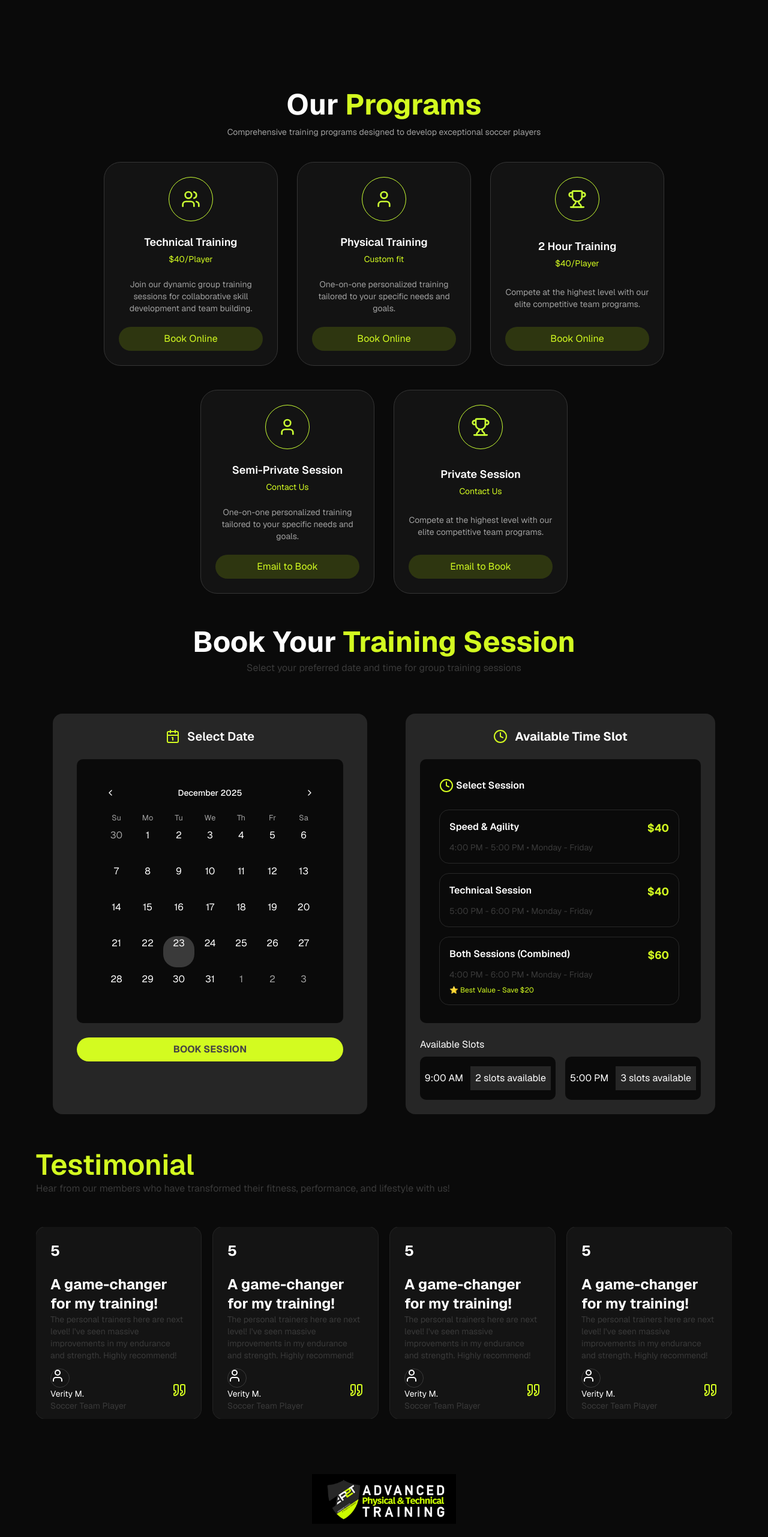
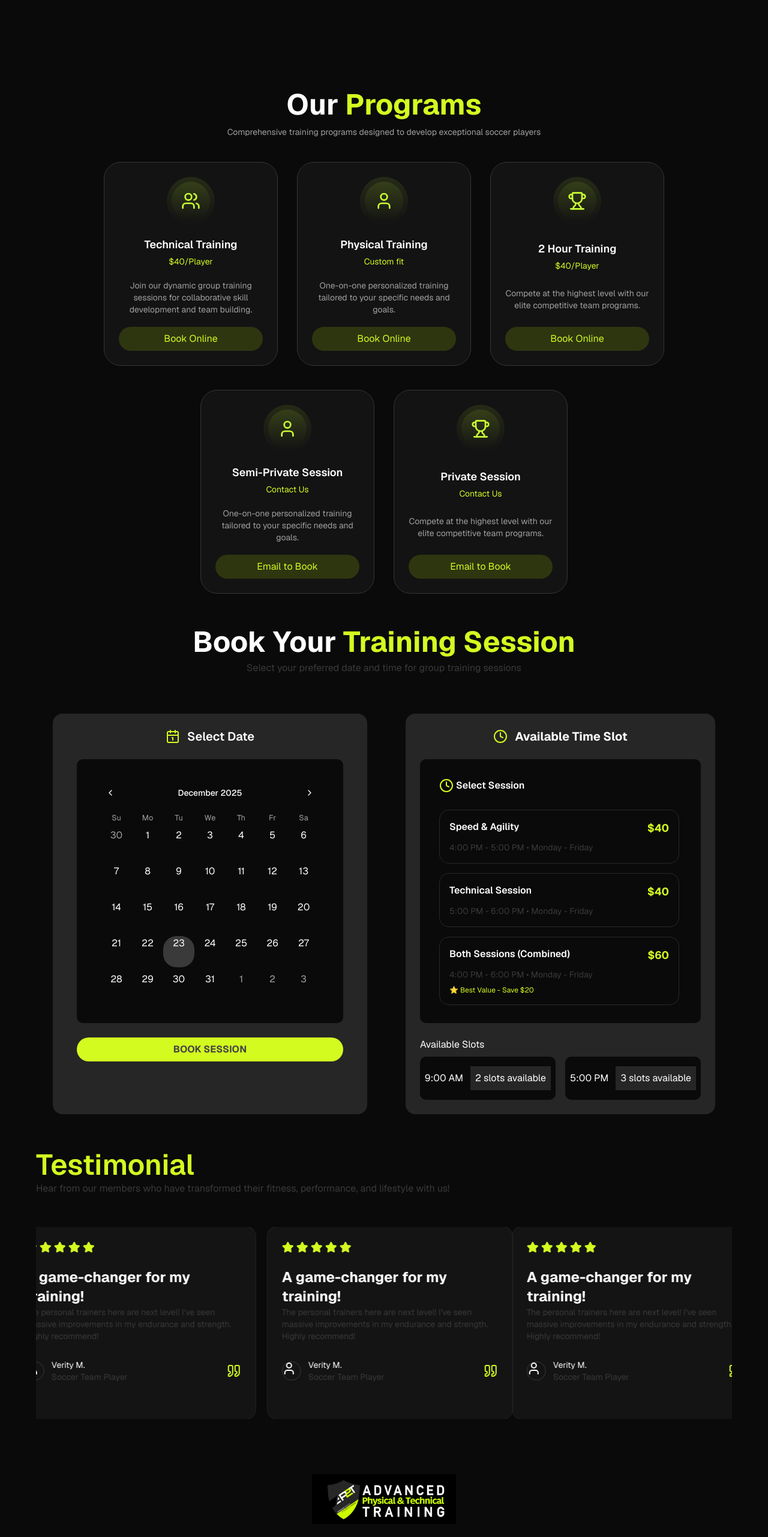
Before and after one commit to ubaid1840/ap2t, a Next.js app: page / in a window 1280 px wide. Shown: the part 1797-4360 px from the top of the page at 60% size. Built offline with nearby package versions, Linux system fonts and the light colour scheme.

Commit message:
reviewSlider fixed

```diff
--- a/app/page.tsx
+++ b/app/page.tsx
@@ -8,6 +8,7 @@ import { LogosSlider } from "@/components/logoslider";
 import { Calendar } from "@/components/ui/calendar";
 import { Card,CardHeader,CardContent,CardFooter } from "@/components/ui/card";
 import { ReviewSlider } from "@/components/reviewslider";
+import GradientIcon from "@/components/icon-container";
 export default function LandingPage() {
   const OPTIONS: EmblaOptionsType = { loop: true };
   const SLIDE_COUNT = 5;
@@ -142,13 +143,9 @@ export default function LandingPage() {
                 flex flex-col items-center justify-between
                 p-6 text-center bg-[#131313]"
           >
-            <div
-              className="relative h-18.5 w-18.5 rounded-full
-                border border-[#CAFF33]
-                flex items-center justify-center overflow-hidden"
-            >
+            <GradientIcon>
               <Users className="text-[#CAFF33] size-8 relative z-10" />
-            </div>
+            </GradientIcon>
 
             <div className="space-y-1">
               <h1 className="text-lg font-semibold">Technical Training</h1>
@@ -170,13 +167,10 @@ export default function LandingPage() {
                 flex flex-col items-center justify-between
                 p-6 text-center bg-[#131313]"
           >
-            <div
-              className="relative h-18.5 w-18.5 rounded-full
-                border border-[#CAFF33]
-                flex items-center justify-center overflow-hidden"
-            >
-              <User className="text-[#CAFF33] size-8 relative z-10" />
-            </div>
+
+              <GradientIcon><User className="text-[#CAFF33] size-8 relative z-10" /></GradientIcon>
+
+
 
             <div className="space-y-1">
               <h1 className="text-lg font-semibold">Physical Training</h1>
@@ -198,13 +192,7 @@ export default function LandingPage() {
                 flex flex-col items-center justify-between
                 p-6 text-center bg-[#131313]"
           >
-            <div
-              className="relative h-18.5 w-18.5 rounded-full
-                border border-[#CAFF33]
-                flex items-center justify-center overflow-hidden"
-            >
-              <Trophy className="text-[#CAFF33] size-8 relative z-10" />
-            </div>
+            <GradientIcon> <Trophy className="text-[#CAFF33] size-8 relative z-10" /></GradientIcon>
 
             <div className="space-y-1">
               <h1 className="text-lg font-semibold">2 Hour Training</h1>
@@ -229,13 +217,9 @@ export default function LandingPage() {
                 flex flex-col items-center justify-between
                 p-6 text-center bg-[#131313]"
           >
-            <div
-              className="relative h-18.5 w-18.5 rounded-full
-                border border-[#CAFF33]
-                flex items-center justify-center overflow-hidden"
-            >
-              <User className="text-[#CAFF33] size-8 relative z-10" />
-            </div>
+              <GradientIcon><User className="text-[#CAFF33] size-8 relative z-10" /></GradientIcon>
+
+
 
             <div className="space-y-1">
               <h1 className="text-lg font-semibold">Semi-Private Session</h1>
@@ -257,13 +241,7 @@ export default function LandingPage() {
                 flex flex-col items-center justify-between
                 p-6 text-center bg-[#131313]"
           >
-            <div
-              className="relative h-18.5 w-18.5 rounded-full
-                border border-[#CAFF33]
-                flex items-center justify-center overflow-hidden"
-            >
-              <Trophy className="text-[#CAFF33] size-8 relative z-10" />
-            </div>
+            <GradientIcon><Trophy className="text-[#CAFF33] size-8 relative z-10" /></GradientIcon>
 
             <div className="space-y-1">
               <h1 className="text-lg font-semibold">Private Session</h1>
--- a/components/reviewslider.tsx
+++ b/components/reviewslider.tsx
@@ -1,90 +1,107 @@
-import useEmblaCarousel from 'embla-carousel-react'
-import Autoplay from 'embla-carousel-autoplay'
-import { Card, CardContent, CardFooter, CardHeader } from './ui/card'
-import { Quote, User } from 'lucide-react'
-import { Avatar, AvatarImage } from './ui/avatar'
+import useEmblaCarousel from "embla-carousel-react";
+import Autoplay from "embla-carousel-autoplay";
+import { Card, CardContent, CardFooter, CardHeader } from "./ui/card";
+import { Quote, User } from "lucide-react";
+import { Avatar, AvatarImage } from "./ui/avatar";
+import { Star } from "lucide-react";
 
 const reviews = [
-{star:5,
-    title:"A game-changer for my training!",
-    description:"The personal trainers here are next level! I've seen massive improvements in my endurance and strength. Highly recommend!",
-    person:{
-        profile:<User/>,
-        name:"Verity M.",
-        details:"Soccer Team Player"
-    }
+  {
+    star: 5,
+    title: "A game-changer for my training!",
+    description:
+      "The personal trainers here are next level! I've seen massive improvements in my endurance and strength. Highly recommend!",
+    person: {
+      profile: <User />,
+      name: "Verity M.",
+      details: "Soccer Team Player",
+    },
   },
 
-{star:5,
-    title:"A game-changer for my training!",
-    description:"The personal trainers here are next level! I've seen massive improvements in my endurance and strength. Highly recommend!",
-    person:{
-        profile:<User/>,
-        name:"Verity M.",
-        details:"Soccer Team Player"
-    }
+  {
+    star: 5,
+    title: "A game-changer for my training!",
+    description:
+      "The personal trainers here are next level! I've seen massive improvements in my endurance and strength. Highly recommend!",
+    person: {
+      profile: <User />,
+      name: "Verity M.",
+      details: "Soccer Team Player",
     },
-{star:5,
-    title:"A game-changer for my training!",
-    description:"The personal trainers here are next level! I've seen massive improvements in my endurance and strength. Highly recommend!",
-    person:{
-        profile:<User/>,
-        name:"Verity M.",
-        details:"Soccer Team Player"
-    }
   },
-{star:5,
-    title:"A game-changer for my training!",
-    description:"The personal trainers here are next level! I've seen massive improvements in my endurance and strength. Highly recommend!",
-    person:{
-        profile:<User/>,
-        name:"Verity M.",
-        details:"Soccer Team Player"
-    }
-}
-
-]
+  {
+    star: 5,
+    title: "A game-changer for my training!",
+    description:
+      "The personal trainers here are next level! I've seen massive improvements in my endurance and strength. Highly recommend!",
+    person: {
+      profile: <User />,
+      name: "Verity M.",
+      details: "Soccer Team Player",
+    },
+  },
+  {
+    star: 5,
+    title: "A game-changer for my training!",
+    description:
+      "The personal trainers here are next level! I've seen massive improvements in my endurance and strength. Highly recommend!",
+    person: {
+      profile: <User />,
+      name: "Verity M.",
+      details: "Soccer Team Player",
+    },
+  },
+];
 
 export function ReviewSlider() {
-  const [emblaRef] = useEmblaCarousel(
-    { loop: true },
-    [Autoplay({ delay: 2000, stopOnInteraction: false })]
-  )
+  const [emblaRef] = useEmblaCarousel({ loop: true }, [
+    Autoplay({ delay: 2000, stopOnInteraction: false }),
+  ]);
 
   return (
     <div className="overflow-hidden w-full mt-4" ref={emblaRef}>
+      {/* Embla container */}
       <div className="flex gap-5">
         {reviews.map((review, i) => (
-            <Card key={i} className='bg-[#141414] rounded-2xl w-102 h-80'>
+          // 👇 THIS IS THE KEY FIX
+          <div key={i} className="flex-[0_0_auto]">
+            <Card className="bg-[#141414] rounded-2xl w-[408px] h-80">
               <CardHeader>
-                    <div className='font-bold text-2xl'>{review.star}</div>
+                <div className="flex gap-1">
+                  {Array.from({ length: review.star }).map((_, i) => (
+                    <Star
+                      key={i}
+                      className="w-5 h-5 fill-primary text-primary"
+                    />
+                  ))}
+                </div>
+              </CardHeader>
 
-                </CardHeader>
               <CardContent>
-                    <h1 className='font-bold text-2xl'>{review.title}</h1>
-                    <p className='text-muted text-sm'>{review.description}</p>
+                <h1 className="font-bold text-2xl">{review.title}</h1>
+                <p className="text-muted text-sm">{review.description}</p>
               </CardContent>
+
               <CardFooter>
-                    <div className='w-full h-12 flex justify-between items-center'>
-                        <div>
-                            <Avatar>
-                                {review.person.profile}
-                            </Avatar>
+                <div className="w-full h-12 flex justify-between items-center">
+                  <div className="flex items-center gap-3">
+                    <Avatar>{review.person.profile}</Avatar>
 
                     <div>
                       <h1>{review.person.name}</h1>
-                                <p className='text-sm text-muted'>{review.person.details}</p>
+                      <p className="text-sm text-muted">
+                        {review.person.details}
+                      </p>
+                    </div>
                   </div>
 
-                        </div>
-
-                        <Quote className='text-5xl text-primary'/>
-
+                  <Quote className="text-5xl text-primary" />
                 </div>
               </CardFooter>
             </Card>
+          </div>
         ))}
       </div>
     </div>
-  )
+  );
 }
```
Lines whose indentation alone changed are shown as unchanged.
